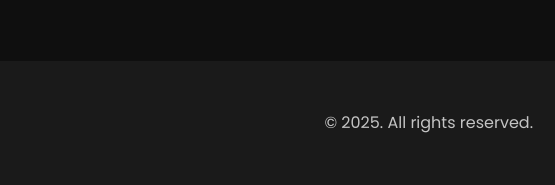
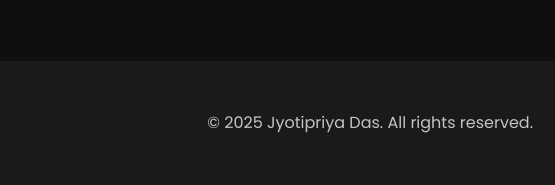
Before and after one commit to jyoti1900/My_Portfolio, a plain HTML site: page Jyotipriya Portfolio/index.html in a window 1280 px wide. Shown: the part 4930-5115 px from the top of the page, 725-1280 px from the left. Drawn offline with nearby package versions, Linux system fonts and the light colour scheme.

Commit message:
My Portfolio Update

```diff
--- a/Jyotipriya Portfolio/index.html
+++ b/Jyotipriya Portfolio/index.html
@@ -378,7 +378,7 @@
         </a>
       </div>
 
-      <p class="footer__copyright">&copy; 2025. All rights reserved.</p>
+      <p class="footer__copyright">&copy; 2025 Jyotipriya Das. All rights reserved.</p>
     </div>
   </footer>
 
```
